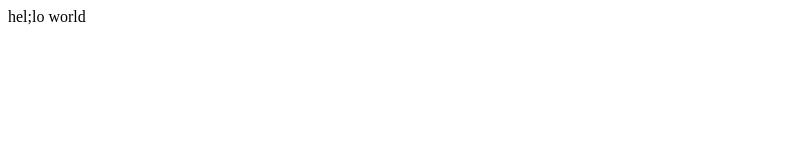
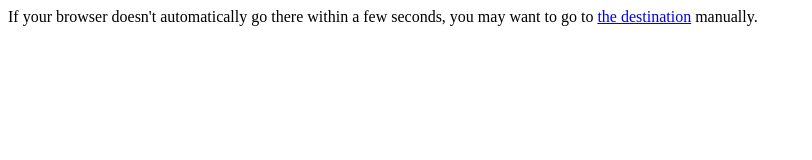
Before and after one commit to mayankmishra0/JanikaSystemsWebsite, a plain HTML site: page index.html in a window 1280 px wide. Shown: the whole page, without its empty margins (0-812 px from the left). Drawn offline with Linux system fonts and the light colour scheme.

Commit message:
Update index.html

```diff
--- a/index.html
+++ b/index.html
@@ -1,3 +1,13 @@
 <html>
-hel;lo world
+<head>
+<title>A web page that points a browser to a different page after 2 seconds</title>
+<meta http-equiv="refresh" content="2; URL=https://mayankmishra0.github.io/JanikaSystemsWebsite/index.html">
+<meta name="keywords" content="automatic redirection">
+</head>
+<body>
+If your browser doesn't automatically go there within a few seconds,
+you may want to go to
+<a href="http://example.com/">the destination</a>
+manually.
+</body>
 </html>
```
